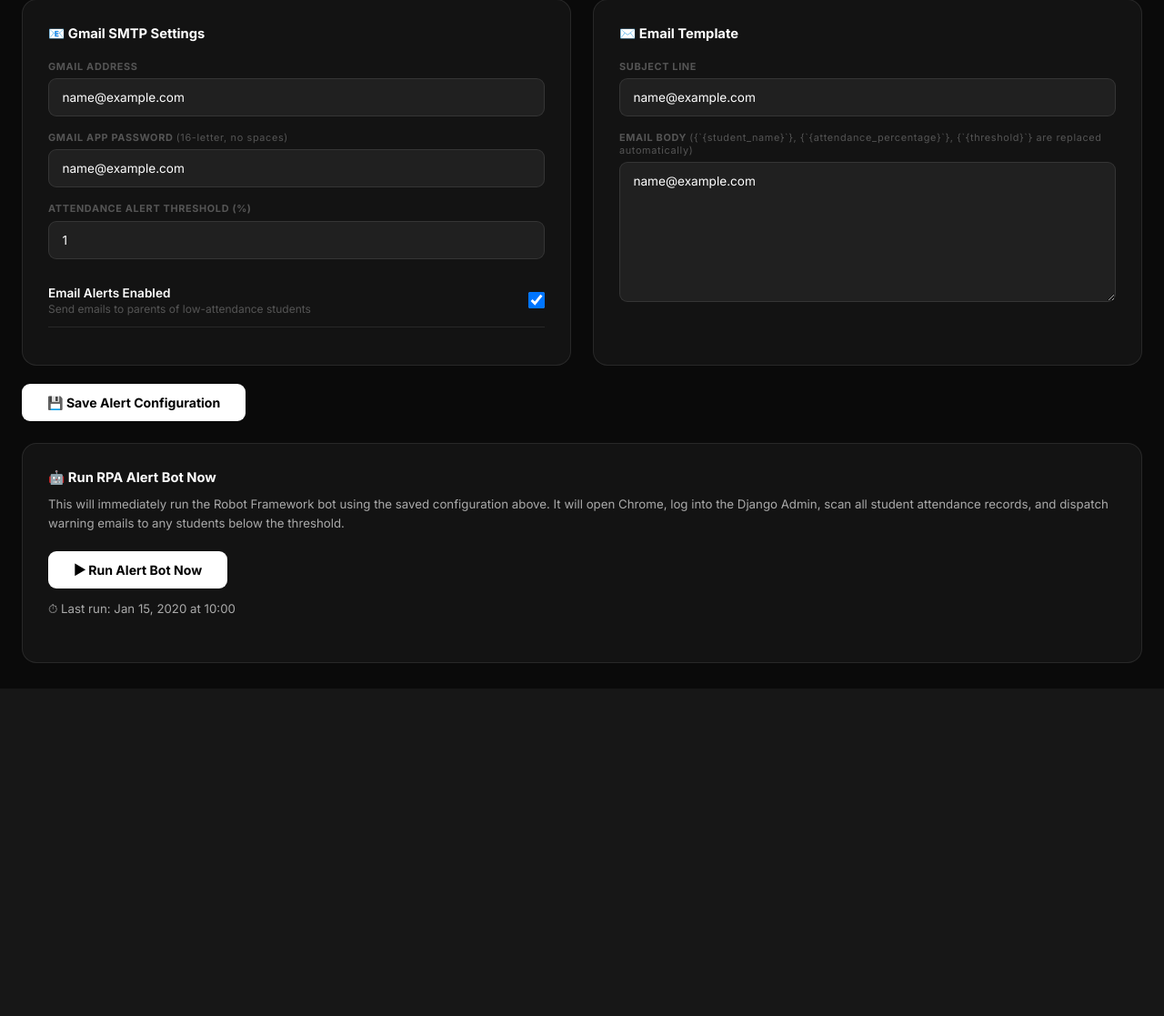
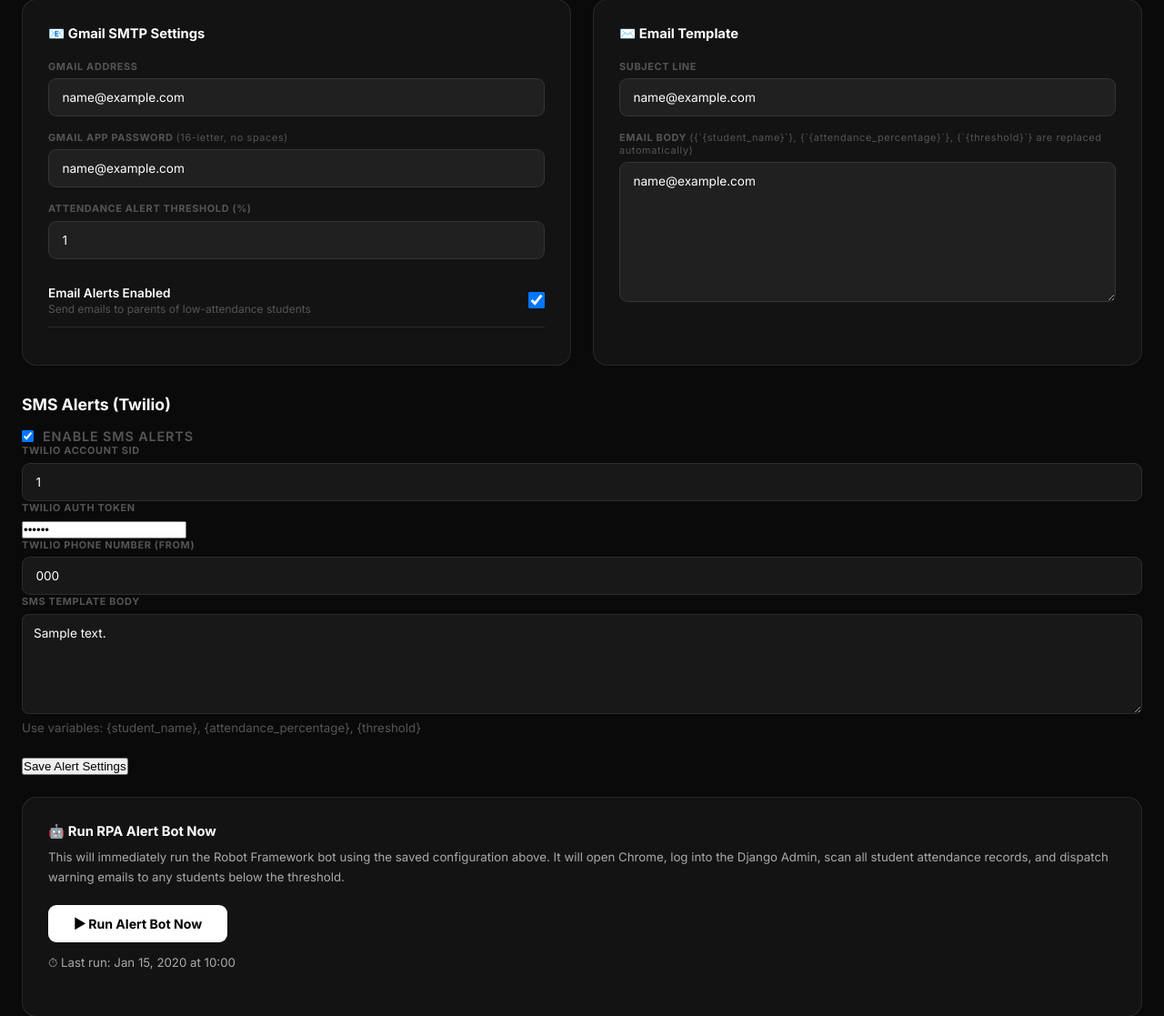
Before and after one commit to Awesome-sanyam/Facial-recognition-automated-attendence-system-with-alert, a Django app: page /faculty/dashboard/?tab=alerts in a window 1280 px wide. Shown: the part 308-1425 px from the top of the page at 91% size. Before the commit the page ends 1065 px from the top, so only its background shows below. Run offline with Django 5.2, Linux system fonts and the light colour scheme; a user stored in the database is signed in; tables that the repository leaves empty hold one stand-in row (values such as "Sample post").

Commit message:
Feature: Integrate Twilio SMS via custom Robot Framework Library

```diff
--- a/web_app/core/admin.py
+++ b/web_app/core/admin.py
@@ -74,7 +74,7 @@
 
 @admin.register(Student)
 class StudentAdmin(admin.ModelAdmin):
-    list_display = ('name', 'enrollment_number', 'department', 'year', 'parent_email', 'get_attendance_percentage', 'added_by')
+    list_display = ('name', 'enrollment_number', 'department', 'year', 'parent_email', 'parent_phone', 'get_attendance_percentage', 'added_by')
     search_fields = ('name', 'enrollment_number', 'department')
     list_filter = ('year', 'department', 'added_by')
     readonly_fields = ('created_at',)
--- a/web_app/core/models.py
+++ b/web_app/core/models.py
@@ -50,6 +50,19 @@
             "Regards,\nUniversity Administration"
         )
     )
+
+    # Twilio SMS Config
+    twilio_account_sid = models.CharField(max_length=100, blank=True)
+    twilio_auth_token = models.CharField(max_length=100, blank=True)
+    twilio_from_number = models.CharField(max_length=20, blank=True)
+    sms_alerts_enabled = models.BooleanField(default=False)
+    sms_alert_body = models.TextField(
+        default=(
+            "URGENT: {student_name} has {attendance_percentage}% attendance "
+            "(below {threshold}%). Contact administration."
+        )
+    )
+
     last_run_at = models.DateTimeField(null=True, blank=True)
 
     def __str__(self):
--- a/web_app/core/templates/core/faculty_dashboard.html
+++ b/web_app/core/templates/core/faculty_dashboard.html
@@ -341,7 +341,34 @@
                     </div>
                 </div>
                 <div style="margin-top:1.25rem;">
-                    <button type="submit" class="btn-submit">💾 Save Alert Configuration</button>
+                    <h3 style="margin-top:2rem; margin-bottom:1rem; font-size:1.1rem;">SMS Alerts (Twilio)</h3>
+                    <div class="form-group" style="display:flex; align-items:center; gap:10px;">
+                        <input type="checkbox" name="sms_alerts_enabled" id="sms_alerts_enabled" {% if alert_config.sms_alerts_enabled %}checked{% endif %}>
+                        <label for="sms_alerts_enabled" style="margin:0; font-size:0.9rem; font-weight:600;">Enable SMS Alerts</label>
+                    </div>
+
+                    <div class="form-group">
+                        <label>Twilio Account SID</label>
+                        <input type="text" name="twilio_account_sid" value="{{ alert_config.twilio_account_sid }}" placeholder="e.g. ACxxxxxxxxxxxxxxxxxxxxxxxx" autocomplete="off">
+                    </div>
+
+                    <div class="form-group">
+                        <label>Twilio Auth Token</label>
+                        <input type="password" name="twilio_auth_token" value="{{ alert_config.twilio_auth_token }}" placeholder="Twilio Auth Token" autocomplete="off">
+                    </div>
+
+                    <div class="form-group">
+                        <label>Twilio Phone Number (From)</label>
+                        <input type="text" name="twilio_from_number" value="{{ alert_config.twilio_from_number }}" placeholder="e.g. +1234567890" autocomplete="off">
+                    </div>
+
+                    <div class="form-group">
+                        <label>SMS Template Body</label>
+                        <textarea name="sms_alert_body" rows="3" style="width:100%;background:var(--bg-input);border:1px solid var(--border);border-radius:8px;padding:0.75rem;color:var(--text-primary);font-family:'Inter',sans-serif;">{{ alert_config.sms_alert_body }}</textarea>
+                        <small style="color:var(--text-muted);">Use variables: {student_name}, {attendance_percentage}, {threshold}</small>
+                    </div>
+
+                    <button type="submit" class="btn" style="margin-top:1.5rem;">Save Alert Settings</button>
                 </div>
             </form>
 
--- a/web_app/core/views.py
+++ b/web_app/core/views.py
@@ -324,6 +324,14 @@
         config.email_alerts_enabled = request.POST.get("email_alerts_enabled") == "on"
         config.alert_email_subject = request.POST.get("alert_email_subject", "").strip()
         config.alert_email_body    = request.POST.get("alert_email_body", "").strip()
+
+        # SMS settings
+        config.twilio_account_sid  = request.POST.get("twilio_account_sid", "").strip()
+        config.twilio_auth_token   = request.POST.get("twilio_auth_token", "").strip()
+        config.twilio_from_number  = request.POST.get("twilio_from_number", "").strip()
+        config.sms_alerts_enabled  = request.POST.get("sms_alerts_enabled") == "on"
+        config.sms_alert_body      = request.POST.get("sms_alert_body", "").strip()
+
         config.save()
 
         # Write settings into the Robot Framework tasks.robot
@@ -344,9 +352,25 @@
         content = f.read()
 
     import re
-    # Use ^ to only match variables defined at the beginning of the line (in *** Variables *** section)
+    # Email Variables
     content = re.sub(r'(?m)^(\$\{GMAIL_USER\})\s+\S+', rf'\1     {config.gmail_address}', content)
     content = re.sub(r'(?m)^(\$\{GMAIL_PASS\})\s+\S+', rf'\1     {config.gmail_app_password}', content)
+
+    # Twilio Variables (will be added if missing)
+    if '${TWILIO_SID}' in content:
+        content = re.sub(r'(?m)^(\$\{TWILIO_SID\})\s+.*', rf'\1     {config.twilio_account_sid}', content)
+        content = re.sub(r'(?m)^(\$\{TWILIO_TOKEN\})\s+.*', rf'\1     {config.twilio_auth_token}', content)
+        content = re.sub(r'(?m)^(\$\{TWILIO_FROM\})\s+.*', rf'\1     {config.twilio_from_number}', content)
+        content = re.sub(r'(?m)^(\$\{SMS_ENABLED\})\s+.*', rf'\1     {str(config.sms_alerts_enabled)}', content)
+    else:
+        # Add Twilio variables right after GMAIL variables if they don't exist
+        twilio_vars = f"""
+${{TWILIO_SID}}      {config.twilio_account_sid}
+${{TWILIO_TOKEN}}    {config.twilio_auth_token}
+${{TWILIO_FROM}}     {config.twilio_from_number}
+${{SMS_ENABLED}}     {str(config.sms_alerts_enabled)}
+"""
+        content = re.sub(r'(?m)^(\$\{GMAIL_PASS\}.*)$', rf'\1{twilio_vars}', content)
 
     with open(robot_path, 'w') as f:
         f.write(content)
```
Also changed, not shown: rpa_bot/SmsLibrary.py (added, +47 -0 lines), web_app/core/migrations/0003_alertconfiguration_sms_alert_body_and_more.py (added), 1 other file.
